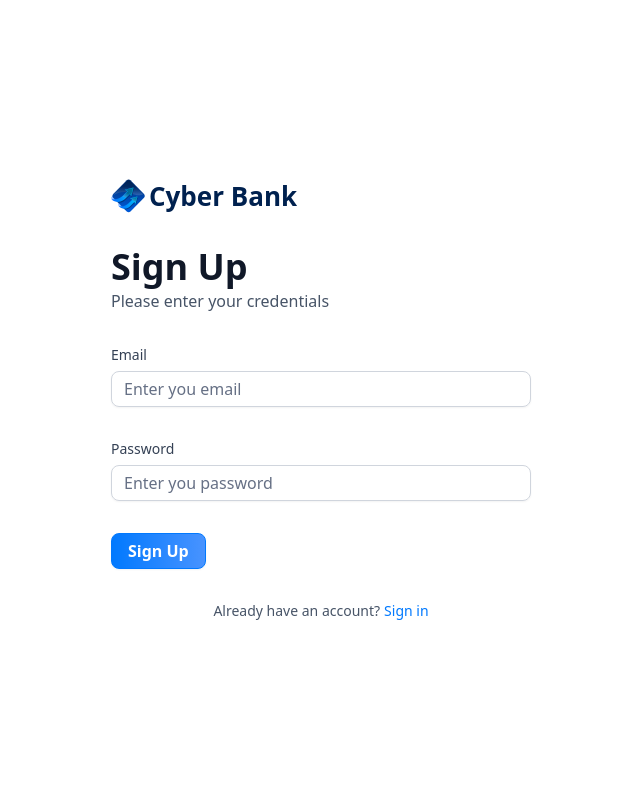
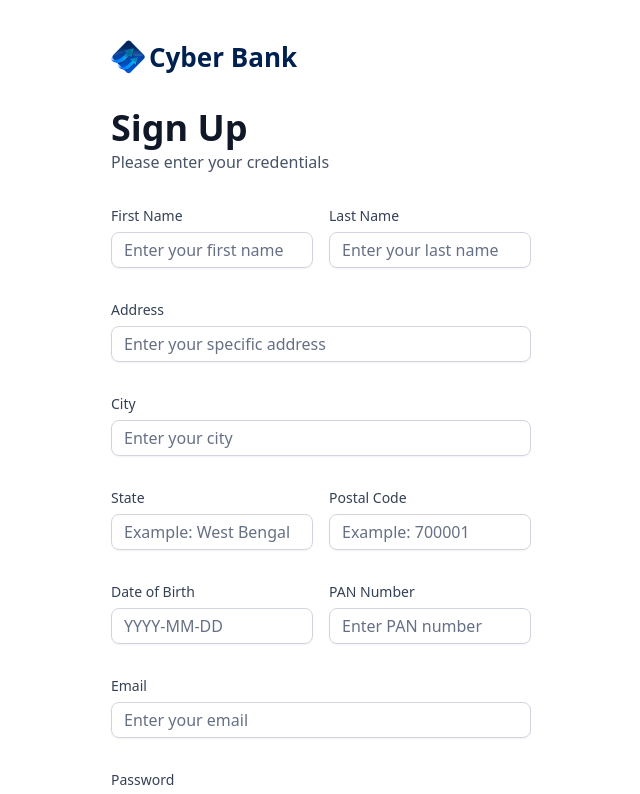
Before and after one commit to SenArnab/cyber-bank, a Next.js app: page /sign-up in a window 1280 px wide. Shown: the top 794 px of the page, without its empty margins (319-959 px from the left). Built offline with nearby package versions, Linux system fonts and the light colour scheme.

Commit message:
implement auth form

```diff
--- a/components/AuthForm.tsx
+++ b/components/AuthForm.tsx
@@ -19,16 +19,20 @@ import { Input } from "@/components/ui/input"
 import CustomInput from './CustomInput'
 import { authFormSchema } from '@/lib/utils'
 import { Loader2 } from 'lucide-react'
+import { useRouter } from 'next/navigation'
+import { signIn, signUp } from '@/lib/actions/user.actions'
 
 
 
 const AuthForm = ({type} : {type: string}) => {
+    const router = useRouter();
     const [user, setUser] = useState(null)
     const [isLoading, setIsLoading] = useState(false)
 
+    const formSchema = authFormSchema(type);
       // 1. Define your form.
-    const form = useForm<z.infer<typeof authFormSchema>>({
-        resolver: zodResolver(authFormSchema),
+    const form = useForm<z.infer<typeof formSchema>>({
+        resolver: zodResolver(formSchema),
         defaultValues: {
         email: "",
         password: ''
@@ -36,12 +40,33 @@ const AuthForm = ({type} : {type: string}) => {
     })
 
     // 2. Define a submit handler.
-    function onSubmit(values: z.infer<typeof authFormSchema>) {
+    const onSubmit = async (data: z.infer<typeof formSchema >) => {
         // Do something with the form values.
         // ✅ This will be type-safe and validated.
         setIsLoading(true)
-        console.log(values)
+
+        try {
+            //  sign up appwrite
+
+            // if (type === 'sign-up') {
+            //     const newUser = await signUp(data);
+            //     setUser(newUser);
+            // }
+            // if (type === 'sign-in') {
+            //     const response = await signIn({
+            //         email: data.email,
+            //         password: data.password
+            //     })
+
+            //     if (response) {
+            //         router.push('/')
+            //     }
+            // }
+        } catch (error) {
+            console.log(error)
+        } finally {
             setIsLoading(false)
+        }
     }
 
     return (
@@ -83,14 +108,57 @@ const AuthForm = ({type} : {type: string}) => {
                 <Form {...form}>
                     <form onSubmit={form.handleSubmit(onSubmit)} className="space-y-8">
 
+                        {type === 'sign-up' && (
+                            <>
+                               <div className="flex gap-4">
+                                    <CustomInput control={form.control}
+                                    name='firstName' label="First Name"
+                                    placeholder='Enter your first name' />
+
+                                    <CustomInput control={form.control}
+                                    name='lastName' label="Last Name"
+                                    placeholder='Enter your last name' />
+                               </div>
+
+                                <CustomInput control={form.control}
+                                name='address1' label="Address"
+                                placeholder='Enter your specific address' />
+
+                                <CustomInput control={form.control}
+                                name='city' label="City"
+                                placeholder='Enter your city' />
+
+                                <div className="flex gap-4">
+                                    <CustomInput control={form.control}
+                                    name='state' label="State"
+                                    placeholder='Example: West Bengal' />
+
+                                    <CustomInput control={form.control}
+                                    name='postalCode' label="Postal Code"
+                                    placeholder='Example: 700001' />
+                                </div>
+
+                                <div className="flex gap-4">
+                                    <CustomInput control={form.control}
+                                    name='dateOfBirth' label="Date of Birth"
+                                    placeholder='YYYY-MM-DD' />
+
+                                    <CustomInput control={form.control}
+                                    name='panNum' label="PAN Number"
+                                    placeholder='Enter PAN number' />
+                                </div>
+                            </>
+                        )}
+
                         <CustomInput control={form.control}
                         name='email' label="Email"
-                        placeholder='Enter you email' />
+                        placeholder='Enter your email' />
 
                         <CustomInput control={form.control}
                         name='password' label="Password"
-                        placeholder='Enter you password' />
+                        placeholder='Enter your password' />
 
+                        <div className="flex flex-col gap-4">
                             <Button type="submit" disabled={isLoading} className="form-btn">
                                 {isLoading ? (
                                         <>
@@ -102,6 +170,7 @@ const AuthForm = ({type} : {type: string}) => {
                                         'Sign In' : 'Sign Up'
                                 }
                             </Button>
+                        </div>
                     </form>
                 </Form>
                 <footer className="flex justify-center gap-1">
--- a/components/CustomInput.tsx
+++ b/components/CustomInput.tsx
@@ -5,9 +5,12 @@ import { Control, FieldPath } from 'react-hook-form'
 import { z } from 'zod'
 import { authFormSchema } from '@/lib/utils'
 
+
+const formSchema = authFormSchema('sign-up');
+
 interface CustomInput {
-    control: Control<z.infer<typeof authFormSchema>>,
-    name: FieldPath<z.infer<typeof authFormSchema>>,
+    control: Control<z.infer<typeof formSchema>>,
+    name: FieldPath<z.infer<typeof formSchema>>,
     label: string,
     placeholder: string
 }
--- a/lib/utils.ts
+++ b/lib/utils.ts
@@ -195,7 +195,17 @@ export const getTransactionStatus = (date: Date) => {
   return date > twoDaysAgo ? "Processing" : "Success";
 };
 
-export const authFormSchema = z.object({
+export const authFormSchema = (type : string) => z.object({
+  // sign up
+  firstName: type === 'sign-in' ? z.string().optional() : z.string().min(3),
+  lastName: type === 'sign-in' ? z.string().optional() : z.string().min(3),
+  address1: type === 'sign-in' ? z.string().optional() : z.string().max(70),
+  city: type === 'sign-in' ? z.string().optional() : z.string().min(3),
+  state: type === 'sign-in' ? z.string().optional() : z.string().min(3),
+  postalCode: type === 'sign-in' ? z.string().optional() : z.string().min(6).max(6),
+  dateOfBirth: type === 'sign-in' ? z.string().optional() : z.string().min(3),
+  panNum: type === 'sign-in' ? z.string().optional() : z.string().min(3),
+  // both
   email: z.string().email(),
-  password: z.string().min(8)
+  password: z.string().min(8),
 })
--- a/types/index.d.ts
+++ b/types/index.d.ts
@@ -15,7 +15,7 @@ declare type SignUpParams = {
   state: string;
   postalCode: string;
   dateOfBirth: string;
-  ssn: string;
+  panNum: string;
   email: string;
   password: string;
 };
```
Also changed, not shown: lib/actions/user.actions.ts (added, +17 -0 lines). Lines whose indentation alone changed are shown as unchanged.
